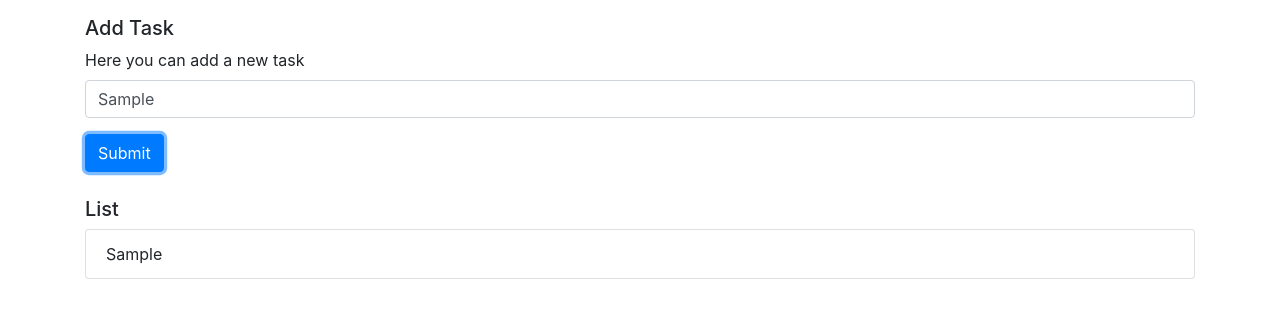
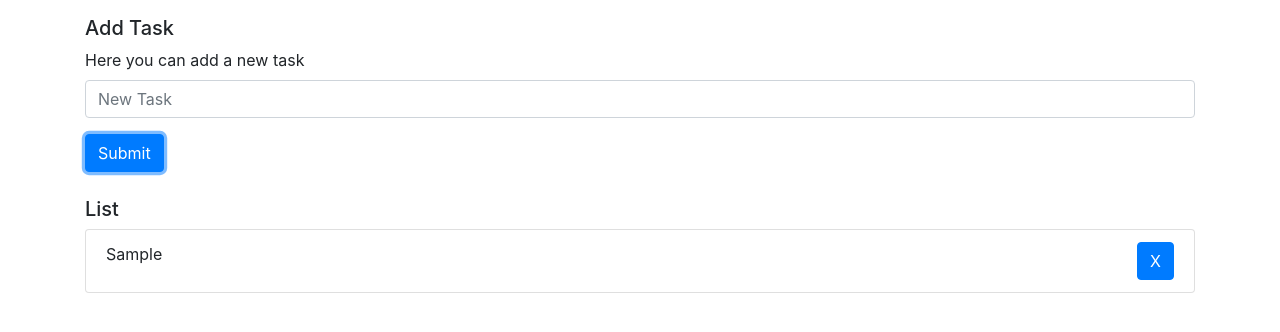
Before and after one commit to oliverwebr/dci-fbw6-todolist, a website: page index.html in a window 1280 px wide. Both pictures are taken after typing "Sample" into the empty fields and a click on the button "Submit". Drawn offline with nearby package versions, Linux system fonts and the light colour scheme; files whose address does not match are found by name.

Commit message:
Added clear button.

```diff
--- a/index.html
+++ b/index.html
@@ -11,19 +11,24 @@
     <div class="container my-3">
       <h5>Add Task</h5>
       <!-- here comes the form -->
-     	<form>
-      		<div class="form-group">
+    <form>
+      	<div class="form-group">
     			<label for="exampleFormControlTextarea1">Here you can add a new task</label>
     			<input class="form-control" value="" id="textarea" rows="1" placeholder="New Task">
- 			</div>
+ 			  </div>
  			<button type="submit" class="btn btn-primary">Submit</button>
 		</form>
 
       <h5 id="h5_id">List</h5>
       <!-- here comes the list of todos -->
-      	<ul id="new_list" class="list-group"></ul>
+      	<ul id="new_list" class="list-group">
+
+        </ul>
 		<!-- template -->
-		<li class="list-group-item d-none" id="new_list_element"></li>
+		<li class="list-group-item d-none" id="new_list_element"><span class="title"></span>
+      <button type="button" class="btn btn-primary" id="clear">X</button>
+    </li>
+
     </div>
 
     <script src="node_modules/jquery/jquery.min.js" charset="utf-8"></script>
--- a/javascript/to_do_list.js
+++ b/javascript/to_do_list.js
@@ -1,40 +1,37 @@
 class createTask {
 	constructor()	 {
+		// this.db = JSON.parse(localStorage.getItem("keep_element")) || [];
 		this.elements = {
 		text: document.getElementById("textarea"),
-			button: document.querySelector("button"),
-			// task: document.querySelector("li"),
+		button: document.querySelector(".btn"),
+		clear: document.querySelector("#clear"),
       	goal: document.getElementById("new_list"),
 		template: document.getElementById("new_list_element")
 		}
 		this.createNewTask();
+		this.x_task();
+		// this.render();
 	}
 
    	createNewTask() {
-    this.elements.button.addEventListener('click', (e)=>{
+    	this.elements.button.addEventListener('click', (e) => {
       	e.preventDefault();
+      	// Save task to localStorage
 
-      var template = this.elements.template;
-      var template_clone = template.cloneNode(true);
+		if (this.elements.text.value != "") {
+      	// this.render()
+      	var template_clone = this.elements.template.cloneNode(true);
 
       	// remove the id, 'cos id may not be used twice
       	template_clone.removeAttribute("id");
 
      	//remove class d-none to make the clone visible
 	    template_clone.classList.remove("d-none");
+	    template_clone.classList.add("d-flex", "justify-content-between");
+		template_clone.querySelector(".title").innerHTML = this.elements.text.value;
 
-      if (this.elements.text.value != "") {
-      template_clone.innerHTML = this.elements.text.value;
       	this.elements.goal.appendChild(template_clone);
-
-      // Save task to localStorage
-      JSON.parse(localStorage.getItem("keep_element"));
-      var array = JSON.parse(localStorage.getItem("keep_element"));
-;
-      array.push({title: this.elements.text.value});
-
-      localStorage.setItem("keep_element", JSON.stringify(array));
-
+      	// this.elements.clear.classList.remove("d-none");
  		} else if (this.elements.text.value == "") {
  		alert("You forgot your text, homie!");
  		}
@@ -42,6 +39,14 @@
 	    this.elements.text.value = "";
 		})
     }
+
+    x_task() {
+	    this.elements.clear.addEventListener('click', (e) => {
+      	e.preventDefault();
+
+      	this.elements.goal.innerHTML = "";
+
+      	})
     }
-
+}
 var newTask = new createTask();
```
Lines whose indentation alone changed are shown as unchanged.
